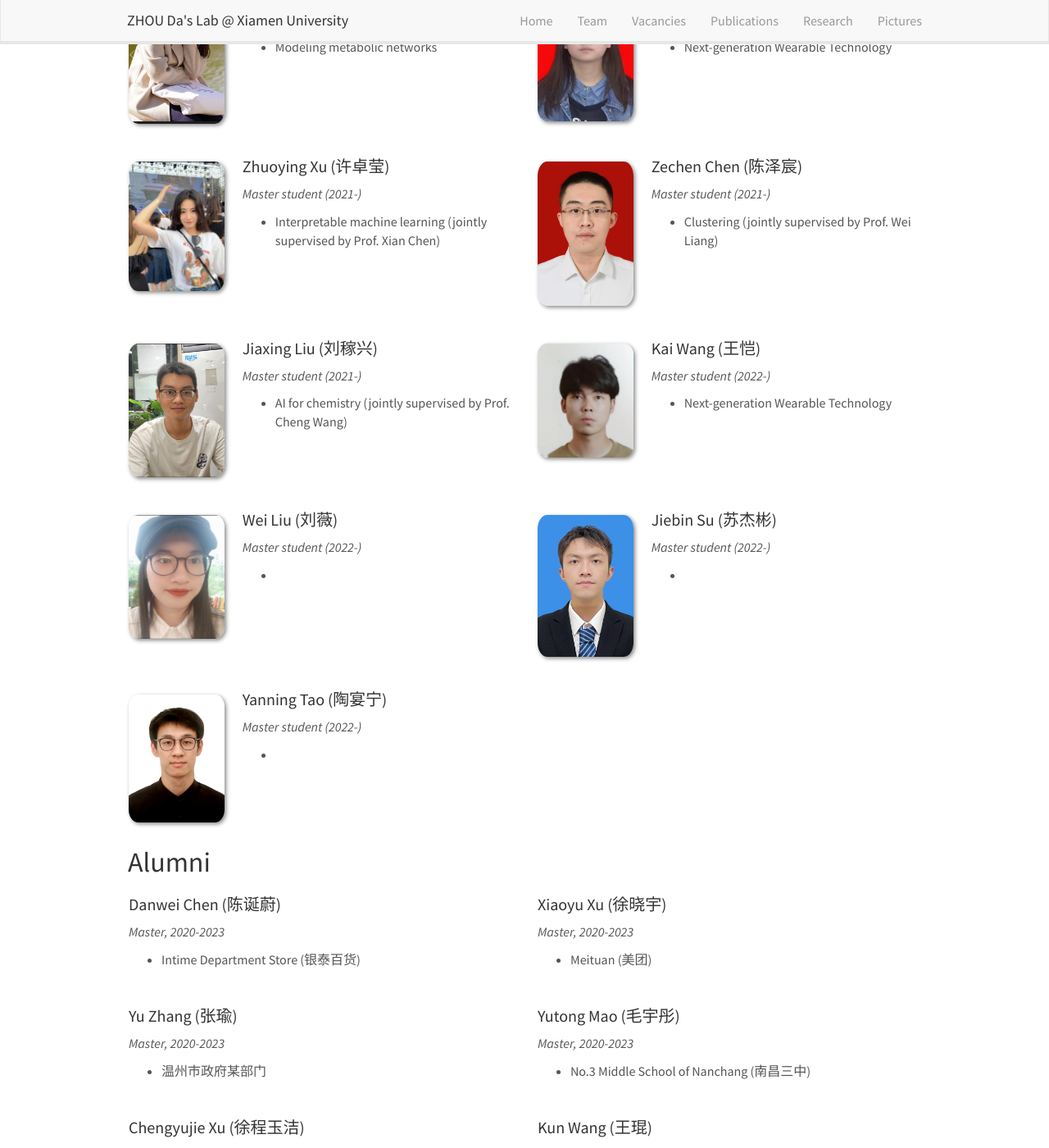
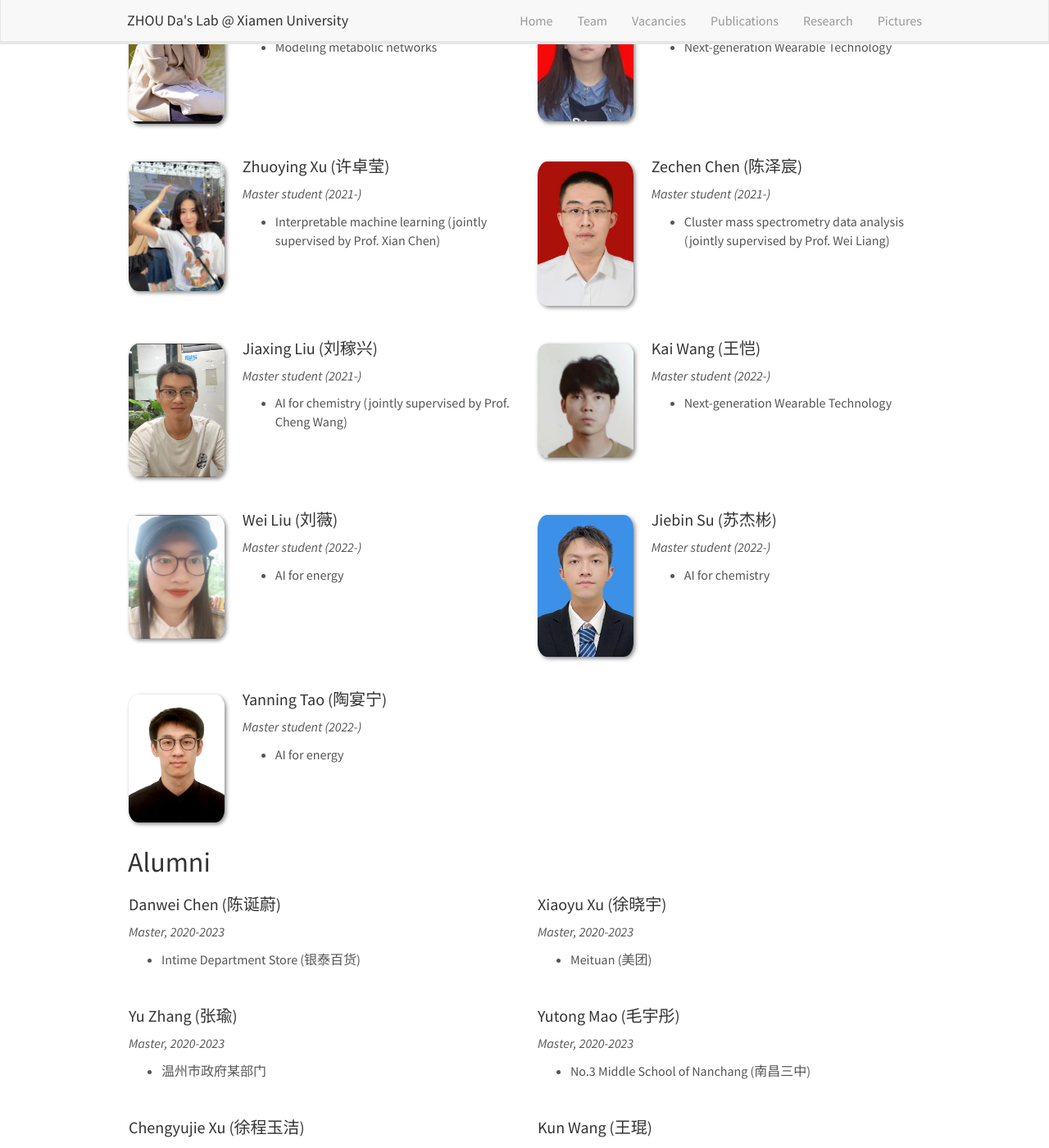
Before and after one commit to ZhouDaLab/zhoudalab.github.io, a Jekyll site: the page built from _pages/team.md, in a window 1280 px wide and 1400 px high, scrolled down 935 px. Shown: the whole window at 82% size. Built offline with Jekyll 4.4.1, drawn with Linux system fonts in a browser that asks for light colours; nearby versions of some CDN libraries.

Commit message:
Update students.yml

```diff
--- a/_data/students.yml
+++ b/_data/students.yml
@@ -76,7 +76,7 @@
   info: Master student (2021-)
   email: xx
   number_educ: 1
-  education1: Clustering (jointly supervised by Prof. Wei Liang)
+  education1: Cluster mass spectrometry data analysis (jointly supervised by Prof. Wei Liang)
 
 - name: Jiaxing Liu (刘稼兴)
   photo: liujiaxing.jpg
@@ -97,18 +97,18 @@
   info: Master student (2022-)
   email: xx
   number_educ: 1
-  education1:
+  education1: AI for energy
 
 - name: Jiebin Su (苏杰彬)
   photo: sujiebin.jpg
   info: Master student (2022-)
   email: xx
   number_educ: 1
-  education1:
+  education1: AI for chemistry
 
 - name: Yanning Tao (陶宴宁)
   photo: taoyanning.jpg
   info: Master student (2022-)
   email: xx
   number_educ: 1
-  education1:
+  education1: AI for energy
```
